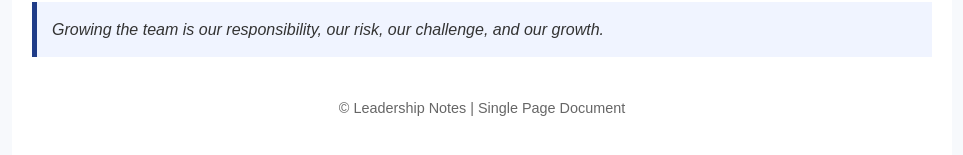
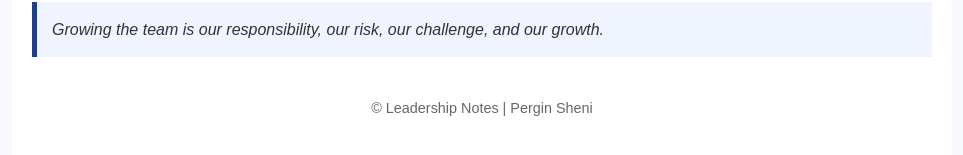
Before and after one commit to perginsheni-dev/leadership, a plain HTML site: page index.html in a window 1280 px wide. Shown: the part 2351-2506 px from the top of the page, without its empty margins (158-1121 px from the left). Drawn offline with Linux system fonts and the light colour scheme.

Commit message:
Update index.html
Updated Author

```diff
--- a/index.html
+++ b/index.html
@@ -211,7 +211,7 @@
     </blockquote>
 
     <div class="footer">
-      <p>© Leadership Notes | Single Page Document</p>
+      <p>© Leadership Notes | Pergin Sheni </p>
     </div>
 
   </div>
```
